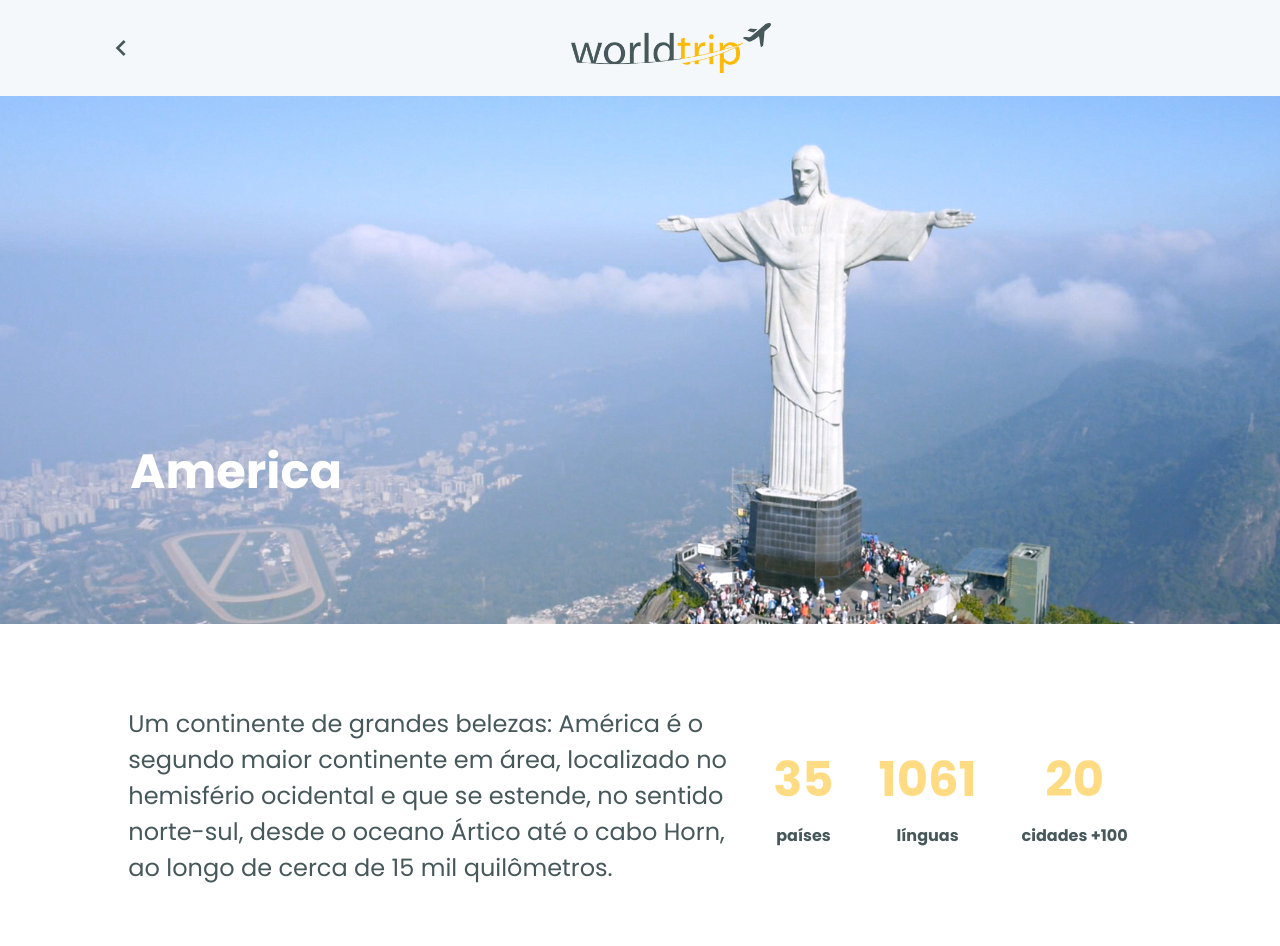
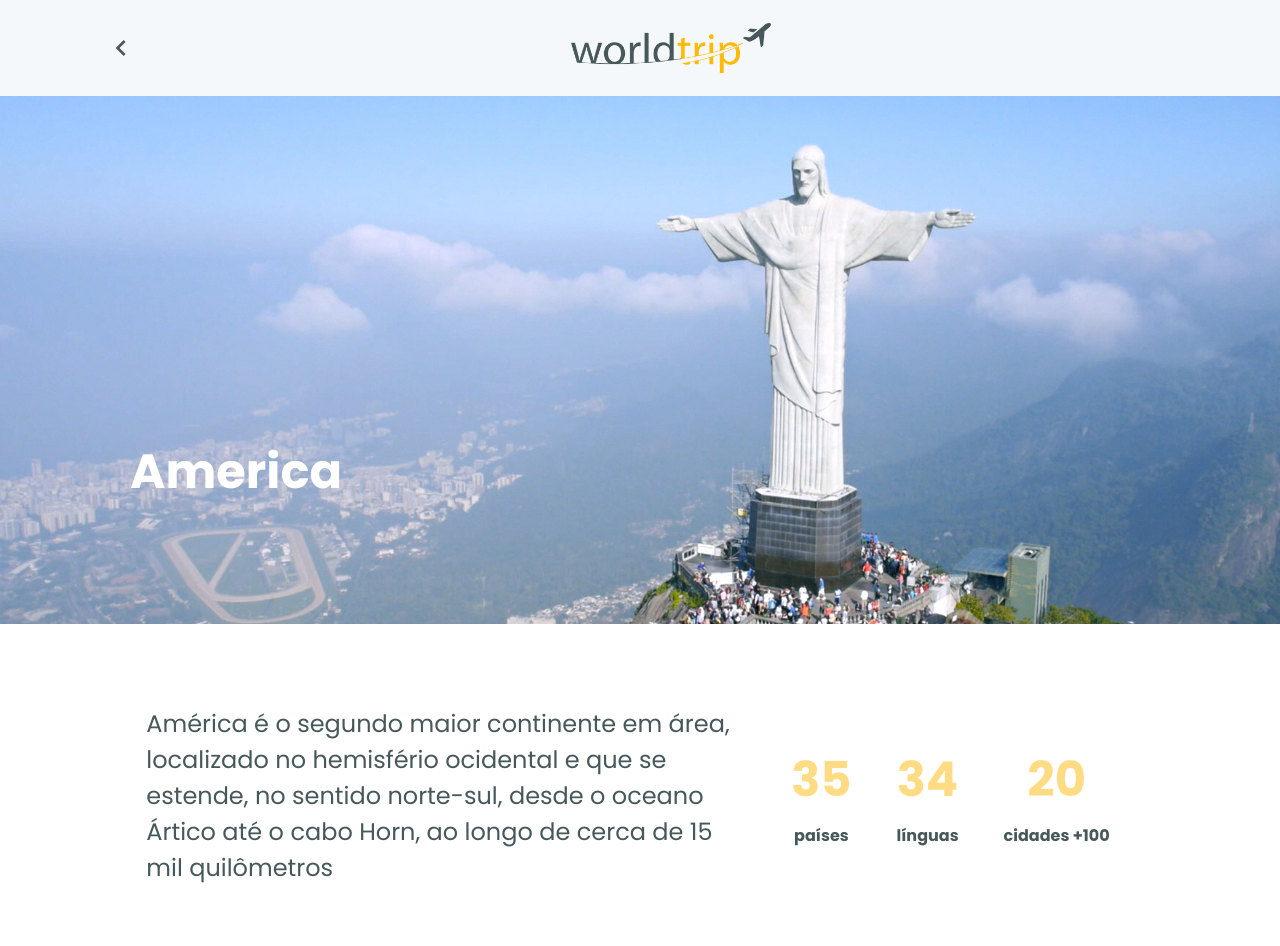
Before and after one commit to Eduardo-Ferraz/WorldTrip, a Next.js app: page /america in a window 1280 px wide. Shown: the top 946 px of the page. Built offline with nearby package versions, Linux system fonts and the light colour scheme; no server answers.

Commit message:
fix: Textos de informações dos continentes

```diff
--- a/src/pages/america.tsx
+++ b/src/pages/america.tsx
@@ -54,11 +54,9 @@ export default function America(){
           >
             <Show above='sm'>
               <Text justifyContent="space-between" color='dark.headtext' w={'600px'} fontSize='24'>
-              Um continente de grandes belezas:
               América é o segundo maior continente em área, localizado no hemisfério ocidental e que se
               estende, no sentido norte-sul, desde o oceano Ártico até o cabo Horn, ao longo de cerca de
-              15 mil quilômetros.
-
+              15 mil quilômetros
               </Text>
               <Stack justifyContent="center" alignItems={"center"} >
                 <Text as='b' color='highlight50' fontSize='48'>
@@ -70,7 +68,7 @@ export default function America(){
               </Stack>
               <Stack justifyContent="center" alignItems={"center"} >
                 <Text as='b' color='highlight50' fontSize='48'>
-                  1061
+                  34
                 </Text>
                 <Text as='b' color='dark.headtext'>
                   línguas
@@ -94,16 +92,14 @@ export default function America(){
 
             <Show below='sm'>
               <Text justifyContent="space-between" color='dark.headtext' w={'340px'} fontSize='14'>
-                A Europa é, por convenção, um dos seis continentes do
-                mundo. Compreendendo a península ocidental da Eurásia,
-                a Europa geralmente divide-se da Ásia a leste pela
-                divisória de águas dos montes Urais, o rio Ural, o
-                mar Cáspio, o Cáucaso, e o mar Negro a sudeste
+              América é o segundo maior continente em área, localizado no hemisfério ocidental e que se
+              estende, no sentido norte-sul, desde o oceano Ártico até o cabo Horn, ao longo de cerca de
+              15 mil quilômetros
               </Text>
               <Stack direction={'row'} spacing={'40px'}>
                 <Stack justifyContent="center" alignItems={"center"} >
                   <Text as='b' color='highlight50' fontSize='32'>
-                    50
+                    35
                   </Text>
                   <Text color='dark.headtext'>
                     países
@@ -111,7 +107,7 @@ export default function America(){
                 </Stack>
                 <Stack justifyContent="center" alignItems={"center"} >
                   <Text as='b' color='highlight50' fontSize='32'>
-                    60
+                    34
                   </Text>
                   <Text color='dark.headtext'>
                     línguas
@@ -119,7 +115,7 @@ export default function America(){
                 </Stack>
                 <Stack justifyContent="center" alignItems={"center"} >
                   <Text as='b' color='highlight50' fontSize='32'>
-                    27
+                    20
                   </Text>
                   <Text color='dark.headtext' >
                     cidades +100
--- a/src/pages/index.tsx
+++ b/src/pages/index.tsx
@@ -172,7 +172,7 @@ export default function Home()
                               lineHeight={1.2}
                               as='b'
                               fontSize={['1xl', '2xl']}>
-                              O "Novo Mundo".
+                             Um continente de grandes belezas.
                             </Text>
                           </Stack>
                         </VStack>
```
